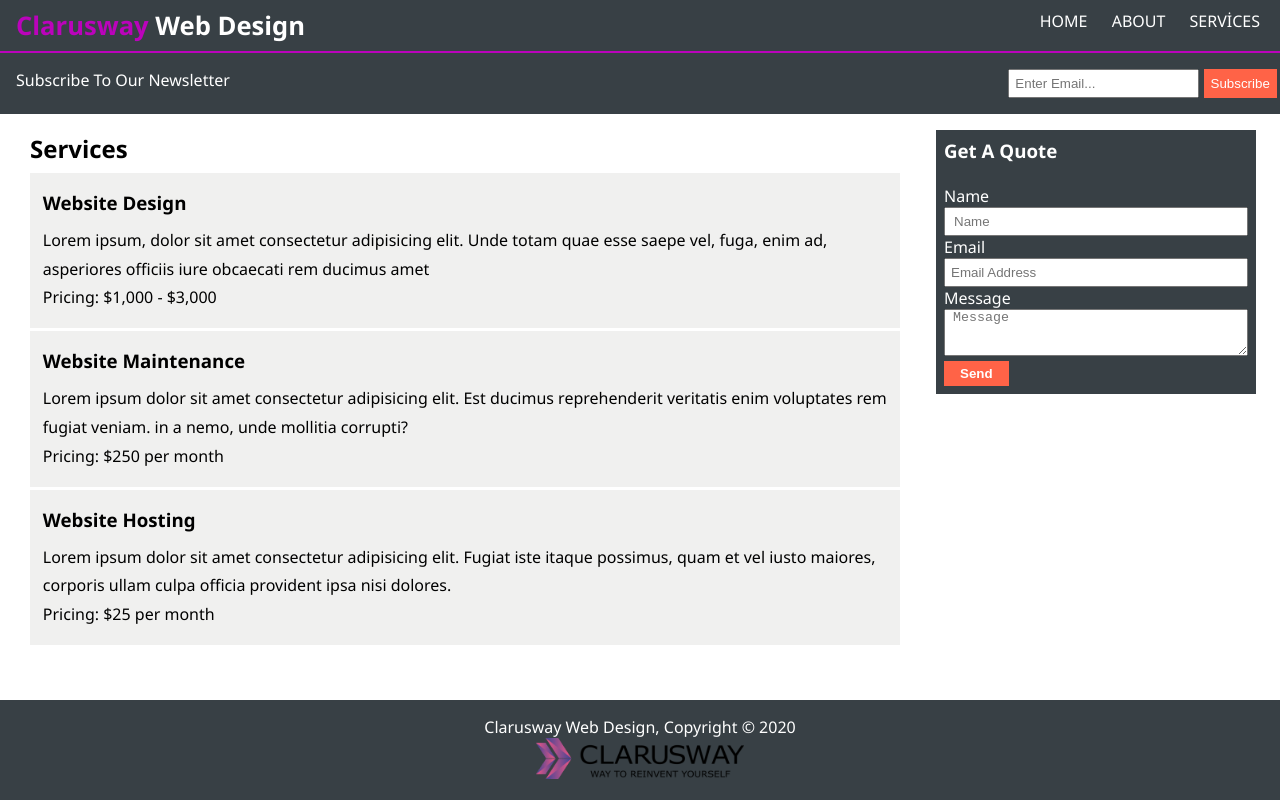
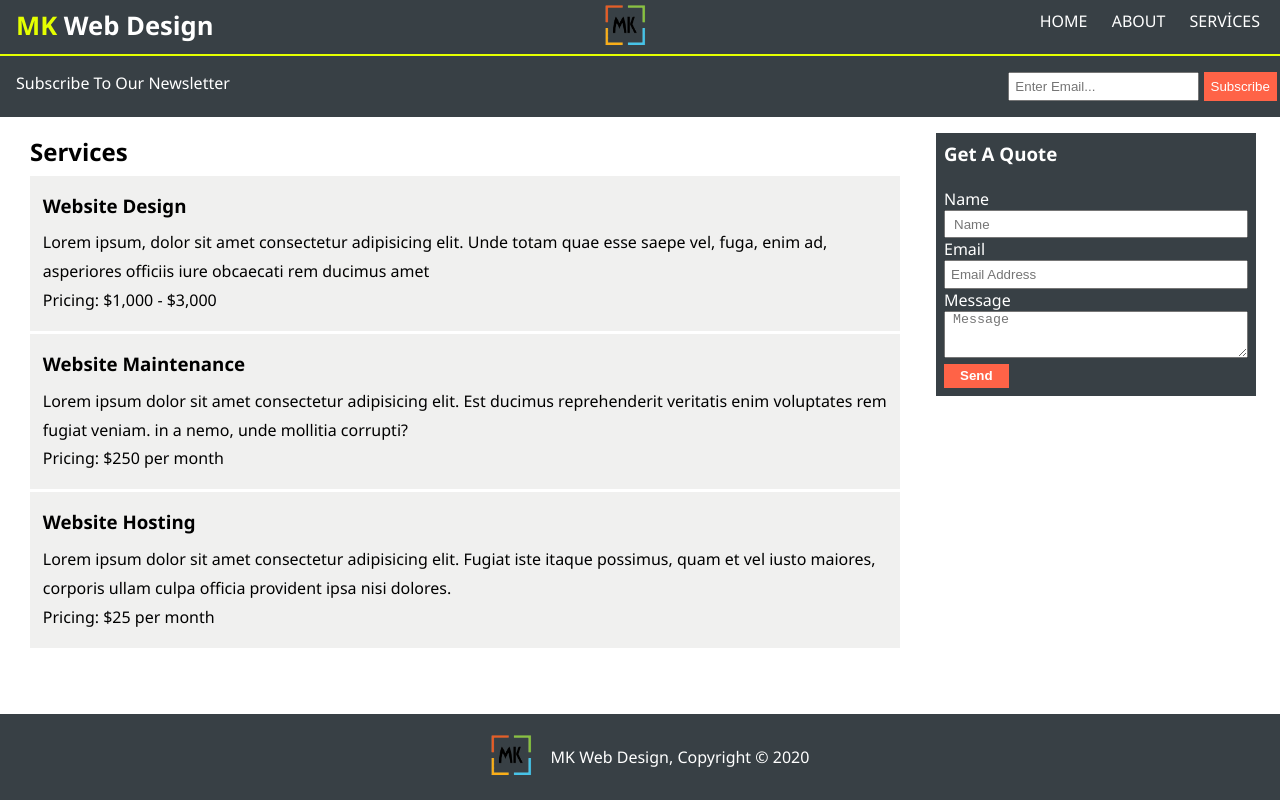
Before and after one commit to Nonslip19/Website-Design, a plain HTML site: page services.html in a window 1280 px wide. Drawn offline with Linux system fonts and the light colour scheme.

Commit message:
color yellow

```diff
--- a/about.css
+++ b/about.css
@@ -11,7 +11,7 @@ body{
 #header{
     display: flex;
     justify-content:space-between;
-    border-bottom: 2px solid rgb(187, 3, 187);
+    border-bottom: 2px solid rgb(229, 255, 0);
     background-color: #384045;
 }
 
@@ -38,7 +38,7 @@ a:hover{
 }
 
 #a_about:visited{
-    color:rgb(187, 3, 187);
+    color:rgb(229, 255, 0);
 }
 
 .articles{
@@ -100,9 +100,14 @@ a:hover{
     width: 100%;
     position: fixed;
     bottom: 0px;
+    display: flex;
+    flex-direction: row;
+    justify-content: center;
+    align-items: center;
 }
+
 #footer_logo img{
-    width: 13rem;
+    width: 5rem;
 }
 
 
@@ -113,7 +118,7 @@ a:hover{
     }
 
     #header_title{
-        border-bottom: 2px solid rgb(187, 3, 187);
+        border-bottom: 2px solid rgb(229, 255, 0);
     }
 
     #main{
@@ -128,7 +133,7 @@ a:hover{
     .articles{
         width: 95%;
         margin-left: 20px;
-        border-top: 2px solid rgba(187, 3, 187, 0.39);
+        border-top: 2px solid rgb(229, 255, 0);
         padding-top: 1rem;
     }
 }
--- a/service.css
+++ b/service.css
@@ -11,7 +11,7 @@ body{
 #header{
     display: flex;
     justify-content:space-between;
-    border-bottom: 2px solid rgb(187, 3, 187);
+    border-bottom: 2px solid rgb(229, 255, 0);
     background-color: #384045;
 }
 
@@ -38,7 +38,7 @@ a:hover{
 }
 
 #a_services:visited{
-    color:rgb(187, 3, 187);
+    color:rgb(229, 255, 0);
 }
 
 .main{
@@ -124,10 +124,14 @@ a:hover{
     width: 100%;
     position: fixed;
     bottom: 0px;
+    display: flex;
+    flex-direction: row;
+    justify-content: center;
+    align-items: center;
 }
 
 #footer_logo img{
-    width: 13rem;
+    width: 5rem;
 }
 
 
@@ -138,7 +142,7 @@ a:hover{
     }
 
     #header_title{
-        border-bottom: 2px solid rgb(187, 3, 187);
+        border-bottom: 2px solid rgb(229, 255, 0);
     }
 
     .main_side{
@@ -150,7 +154,7 @@ a:hover{
         height: 80vh;
         margin: 10px 20px;
         width: 95%;
-        border-top: 2px solid rgba(187, 3, 187, 0.39);
+        border-top: 2px solid rgb(229, 255, 0);
         padding-top: 1rem;
     }
 }
--- a/services.html
+++ b/services.html
@@ -13,7 +13,10 @@
     <!-- HEADER -->
     <div id="header">
         <div id="header_title">
-            <h1 id="header__title-web"><span style="color: rgb(187, 3, 187);"> Clarusway</span> Web Design</h1>
+            <h1 id="header__title-web"><span style="color: rgb(229, 255, 0);"> MK </span> Web Design</h1>
+        </div>
+        <div id="footer_logo">
+            <img src="img/Logom.png" alt="Clarusway logo">
         </div>
         <div class="navbar">
             <a href="index.html" id="a_home">HOME</a>
@@ -80,11 +83,12 @@
 
         <!-- FOOTER -->
         <div id="footer">
+            <div id="footer_logo">
+                <img src="img/Logom.png" alt="Clarusway logo">
+            </div>
+
             <div id="footer_text">
-                <p>Clarusway Web Design, Copyright © 2020</p>
-            </div>
-            <div id="footer_logo">
-                <img src="img/clarusway_logo.png" alt="Clarusway logo">
+                <p>MK Web Design, Copyright © 2020</p>
             </div>
         </div>
 
--- a/style.css
+++ b/style.css
@@ -11,7 +11,7 @@ body{
 #header{
     display: flex;
     justify-content:space-between;
-    border-bottom: 2px solid rgb(187, 3, 187);
+    border-bottom: 2px solid rgb(229, 255, 0);
     background-color: #384045;
 }
 
@@ -42,11 +42,11 @@ a:hover{
 }
 
 #a_home:visited{
-    color:rgb(187, 3, 187);
+    color:rgb(229, 255, 0);
 }
 
 .main{
-    height: 55vh;
+    height: 50vh;
     display: flex;
     flex-direction: column;
     align-items: center;
@@ -110,10 +110,14 @@ a:hover{
     width: 100%;
     position: fixed;
     bottom: 0px;
+    display: flex;
+    flex-direction: row;
+    justify-content: center;
+    align-items: center;
 }
 
 #footer_logo img{
-    width: 13rem;
+    width: 5rem;
 }
 
 
@@ -124,6 +128,6 @@ a:hover{
     }
 
     #header_title{
-        border-bottom: 2px solid rgb(187, 3, 187);
+        border-bottom: 2px solid rgb(229, 255, 0);
     }
 }
```
Also changed, not shown: about.html (+9 -5 lines), index.html (+9 -5 lines), img/Logom.png (added).
